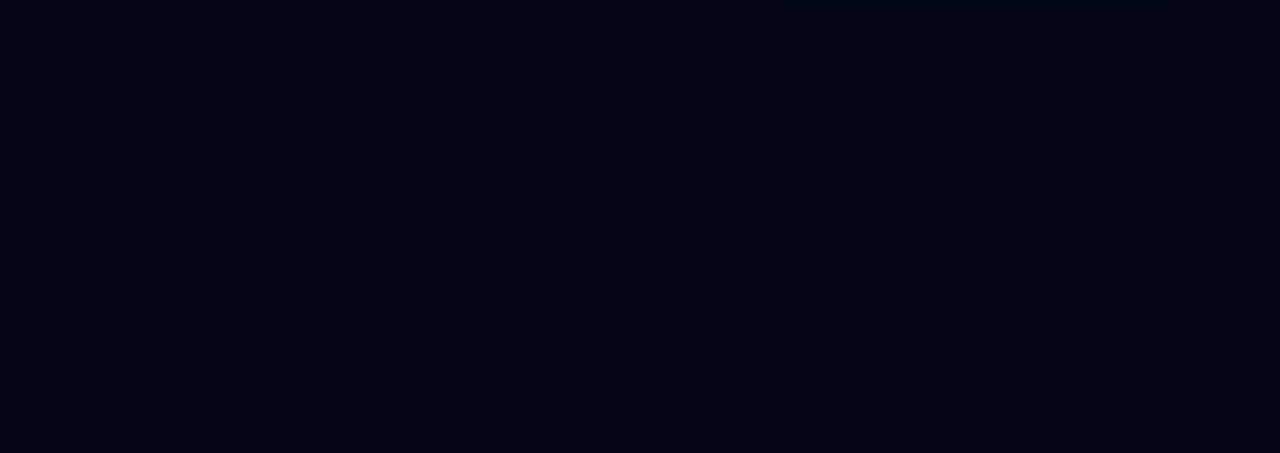
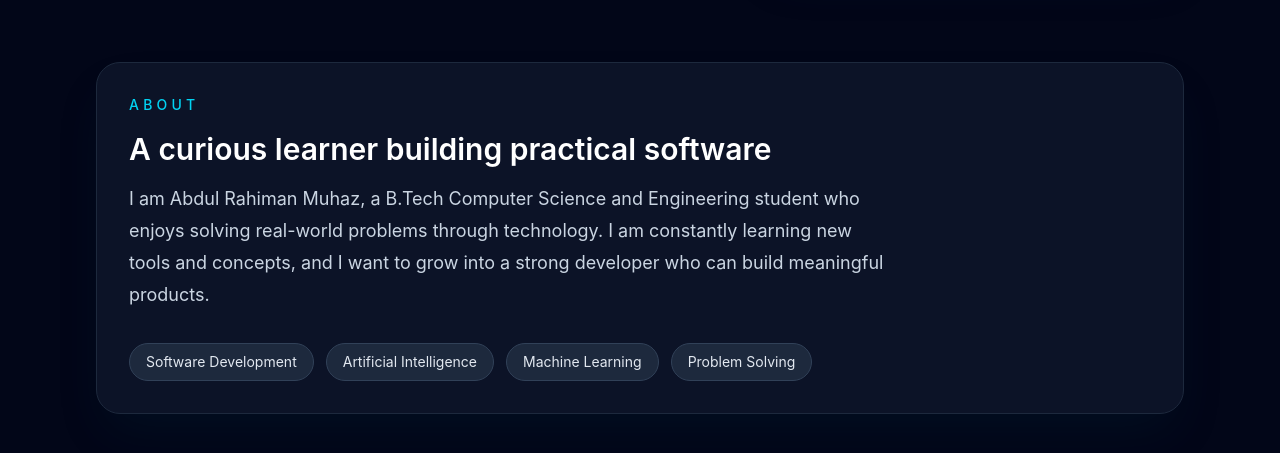
Before and after one commit to muhxz3/Portfolio, a React (Vite) app: page / in a window 1280 px wide. Shown: the part 617-1070 px from the top of the page. Before the commit the page ends 800 px from the top, so only its background shows below. Built offline with nearby package versions, Linux system fonts and the light colour scheme.

Commit message:
Added an about section

```diff
--- a/src/App.tsx
+++ b/src/App.tsx
@@ -1,4 +1,5 @@
 const navItems = ['About', 'Skills', 'Projects', 'Contact'];
+const interests = ['Software Development', 'Artificial Intelligence', 'Machine Learning', 'Problem Solving'];
 
 function App() {
   return (
@@ -45,11 +46,28 @@ function App() {
           </div>
 
           <div className="rounded-3xl border border-slate-800 bg-slate-900/80 p-8 shadow-2xl shadow-cyan-950/30">
-            <div className="mb-6 h-32 w-32 rounded-full bg-gradient-to-br from-cyan-400 to-blue-600" />
+            <div className="mb-6 h-32 w-32 rounded-full bg-gradient-to-br from-cyan-400 to-blue-600" >
+                <img src="./muhaz_photo.jpg" alt="Abdul Rahiman Muhaz" className="h-full w-full rounded-full object-cover" />
+            </div>
             <h2 className="text-2xl font-semibold">About Me</h2>
             <p className="mt-3 text-sm leading-7 text-slate-400">
               I enjoy learning new technologies, building practical projects, and improving my problem-solving skills. I am eager to learn, adapt, and contribute to innovative and impactful solutions.
             </p>
+          </div>
+        </section>
+
+        <section id="about" className="rounded-3xl border border-slate-800 bg-slate-900/80 p-8 shadow-2xl shadow-cyan-950/20">
+          <p className="text-sm font-medium uppercase tracking-[0.3em] text-cyan-400">About</p>
+          <h2 className="mt-4 text-3xl font-semibold text-white">A curious learner building practical software</h2>
+          <p className="mt-4 max-w-3xl text-lg leading-8 text-slate-300">
+            I am Abdul Rahiman Muhaz, a B.Tech Computer Science and Engineering student who enjoys solving real-world problems through technology. I am constantly learning new tools and concepts, and I want to grow into a strong developer who can build meaningful products.
+          </p>
+          <div className="mt-8 flex flex-wrap gap-3">
+            {interests.map((interest) => (
+              <span key={interest} className="rounded-full border border-slate-700 bg-slate-800 px-4 py-2 text-sm text-slate-200">
+                {interest}
+              </span>
+            ))}
           </div>
         </section>
       </main>
```
Also changed, not shown: src/muhaz_photo.jpg (added), 5 other files (tests, documents, lock files or other folders).
